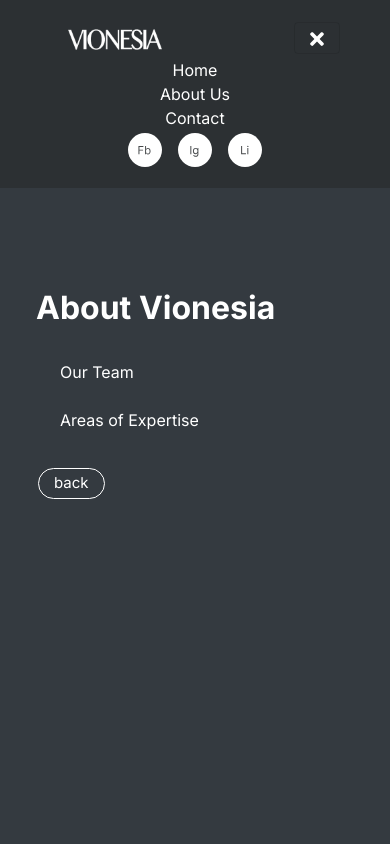
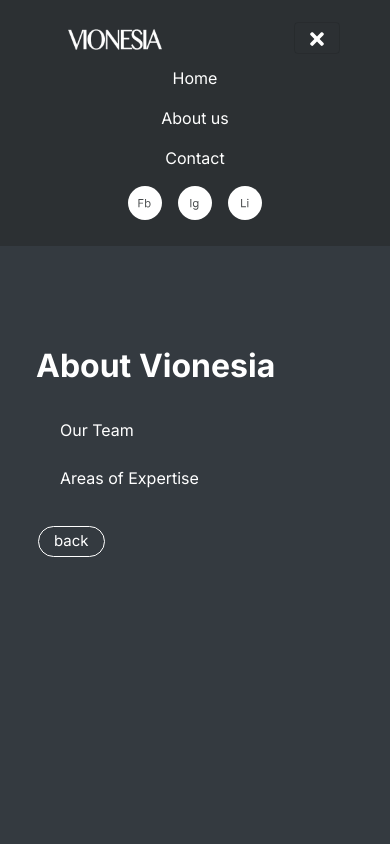
Before and after one commit to chwlr/vionesia_page, a Next.js app: page /about in a window 390 px wide. Both pictures are taken after a click on the button 317 px from the left and 37 px from the top of the page. Shown: the top 844 px of the page. Built offline with nearby package versions, Linux system fonts and the light colour scheme.

Commit message:
update styling navbar

```diff
--- a/components/Content/about/index.js
+++ b/components/Content/about/index.js
@@ -33,8 +33,8 @@ const AboutContent = () => {
           <Row className="my-5">
             <Col className="pb-5 my-5 mx-4" style={{ color: 'white' }}>
               <h4 className="bold pb-3">About Vionesia</h4>
-              <p className="p-lead mx-4"  onClick={() => handleClick('ourteam')}>Our Team</p>
-              <p className="p-lead mx-4" onClick={() => handleClick('area')}>Areas of Expertise</p>
+              <p className="p-lead mx-4 side-navigation-tab"  onClick={() => handleClick('ourteam')}>Our Team</p>
+              <p className="p-lead mx-4 side-navigation-tab" onClick={() => handleClick('area')}>Areas of Expertise</p>
               {/* <p className="p-lead mx-4">Phicara</p> */}
               <Link href="/"><Button_styled className="my-3">back</Button_styled></Link>
               {/* when click back toggle class reverse */}
--- a/components/navbar/Navbar.js
+++ b/components/navbar/Navbar.js
@@ -3,7 +3,6 @@ import {  Navbar, Nav } from 'react-bootstrap'
 import { FaBars, FaTimes } from 'react-icons/fa'
 import { IcStyled, NavStyle, Ncntsty, BrandStyled } from './style'
 import Link from 'next/link'
-import Dropdown from './Dropdown'
 
 export default function Navcomponent () {
   const [click, setClick] = useState(false)
@@ -18,9 +17,9 @@ export default function Navcomponent () {
         <Navbar.Toggle onClick={handleClick}>{click ? <FaTimes color="#FFF"/> : <FaBars color="#FFF"/>}</Navbar.Toggle>
         <Navbar.Collapse id="responsive-navbar-nav">
           <Nav className="mx-auto d-flex text-center align-items-center justify-content-between">
-            <Link href="/" id="next-nav-link" >Home</Link>
-            <Link href="/about">About Us</Link>
-            <Link href="/contact">Contact</Link>
+            <Link href="/"><span className="my-2">Home</span></Link>
+            <Link href="/about" id="about_us"><span className="my-2">About us</span></Link>
+            <Link href="/contact" id="contact"><span className="my-2">Contact</span></Link>
           </Nav>
         </Navbar.Collapse>
         <Navbar.Collapse className="justify-content-end">
--- a/components/navbar/style.js
+++ b/components/navbar/style.js
@@ -7,16 +7,10 @@ const Ncntsty = styled(Container)`
   padding: 10px 50px 10px 50px;
 `
 
-const Dropdowner = styled(Container)`
-  height: 250px;
-  width: 100%;
-`
-
 const IcStyled = styled.img`
   padding: 3px;
   height: 40px;
-  margin-left: 5px;
-  margin-right: 5px;
+  margin: 5px;
 `
 const BrandStyled = styled.img`
   padding: 3px;
@@ -36,6 +30,7 @@ const NavStyle = styled.div`
       &:hover{
       color: white;
       text-decoration: underline;
+      cursor: pointer;
     }
     }
   }
@@ -63,4 +58,4 @@ const NavStyle = styled.div`
   }
 `
 
-export { Dropdowner, NavStyle, IcStyled, Ncntsty, BrandStyled }
+export { NavStyle, IcStyled, Ncntsty, BrandStyled }
--- a/styles/globals.css
+++ b/styles/globals.css
@@ -18,7 +18,6 @@ a {
   color: black;
   text-decoration: none;
 }
-
 
 
 .p-lead {
```
